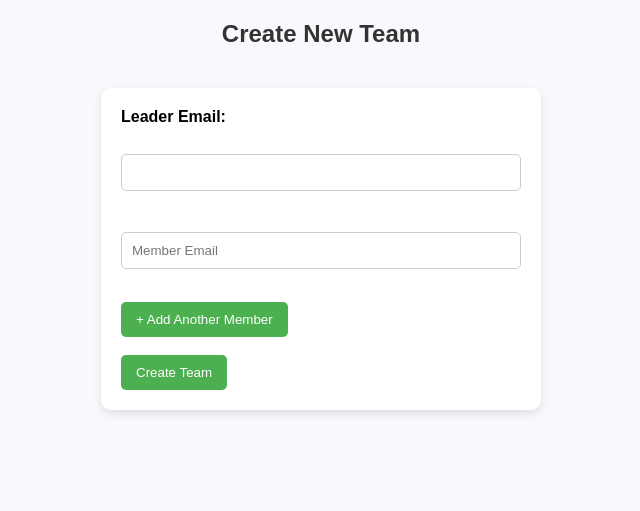
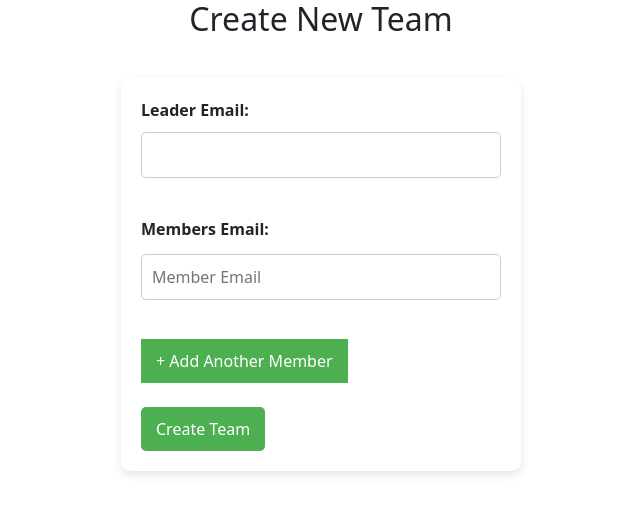
Before and after one commit to Sundhar1710/task-assigner, a Flask app: page /create_team in a window 1280 px wide. Shown: the top 511 px of the page, without its empty margins (319-959 px from the left). Run offline with Flask 3, Linux system fonts and the light colour scheme; the visitor is signed in with stand-in values (Sample User, id 1).

Commit message:
session handling is done and foriegn key for in teams table

```diff
--- a/app.py
+++ b/app.py
@@ -1,11 +1,21 @@
 from flask import Flask, render_template, request, redirect, url_for, session, flash
 from db_config import get_connection
 from email_remainder import send_email
+import mysql.connector
 import random, string
+import os, secrets
 from datetime import datetime
 
 app = Flask(__name__)
-app.secret_key = "yoursecretkey"  # Needed for sessions
+app.secret_key = os.environ.get("SECRET_KEY", secrets.token_hex(16))  # Needed for sessions
+
+@app.after_request
+def add_header(response):
+    response.headers["Cache-Control"] = "no-store, no-cache, must-revalidate, post-check=0, pre-check=0, max-age=0"
+    response.headers["Pragma"] = "no-cache"
+    response.headers["Expires"] = "-1"
+    return response
+
 
 @app.route('/')
 def index():
@@ -42,9 +52,15 @@
     if "manager_email" not in session:
         return redirect(url_for("manager_login"))
 
+    email = session.get("manager_email")
+
     conn = get_connection()
     cursor = conn.cursor()
-    cursor.execute("SELECT * FROM teams ORDER BY created_at DESC")
+    cursor.execute("SELECT manager_id FROM team_managers where email = %s",(email,))
+    temp = cursor.fetchone()
+    manager_id = temp[0]
+
+    cursor.execute("SELECT * FROM teams where manager_id = %s ORDER BY created_at DESC",(manager_id,))
     teams = cursor.fetchall()
     conn.close()
 
@@ -60,11 +76,13 @@
         leader_email = request.form["leader_email"]
         member_emails = request.form.getlist("member_email")
 
-        if not leader_email or not member_emails:
+        email = session.get('manager_email')
+
+        if not leader_email or not member_emails or not email:
             flash("Leader and at least one member email are required.")
             return redirect(url_for("create_team"))
 
-        # Generate unique team_id
+        # Generate unique team_id, password
         team_id = "TEAM" + ''.join(random.choices(string.digits, k=5))
         characters = string.ascii_letters + string.digits
         password = "".join(random.choices(characters, k=7))
@@ -72,17 +90,31 @@
         conn = get_connection()
         cursor = conn.cursor()
 
-        cursor.execute(
-            "INSERT INTO teams (team_id, leader_email, password) VALUES (%s, %s, %s)",
-            (team_id, leader_email, password)
-        )
+        try:
+            cursor.execute("SELECT manager_id FROM team_managers WHERE email = %s", (email,))
+            temp = cursor.fetchone()
+            manager_id = temp[0]
+            cursor.execute(
+            "INSERT INTO teams (team_id, leader_email, password, manager_id) VALUES (%s, %s, %s, %s)",
+            (team_id, leader_email, password, manager_id)
+            )
+            conn.commit()
+        except mysql.connector.IntegrityError:
+            error = "This leader already has a team!"
+            return redirect(url_for('create_team', error=error))
 
         for m_email in member_emails:
             if m_email.strip():
-                cursor.execute(
-                    "INSERT INTO team_members (team_id, member_email) VALUES (%s, %s)",
-                    (team_id, m_email.strip())
-                )
+                cursor.execute("SELECT * FROM teams WHERE leader_email = %s",(m_email,))
+                temp = cursor.fetchall()
+                if temp:
+                    error = f"{m_email} is already a leader try with different member!"
+                    return redirect(url_for('create_team', error=error))
+                else:
+                    cursor.execute(
+                        "INSERT INTO team_members (team_id, member_email) VALUES (%s, %s)",
+                        (team_id, m_email.strip())
+                    )
 
         conn.commit()
         conn.close()
@@ -95,7 +127,8 @@
 
         return redirect(url_for("managers_dashboard"))
 
-    return render_template("create_team.html")
+    error = request.args.get('error')  # ✅ get error from query string
+    return render_template("create_team.html", error=error)
 
 #manager edit team
 @app.route("/edit_team/<team_id>", methods=["GET", "POST"])
@@ -157,6 +190,7 @@
         conn.close()
 
         if user:
+            session["leader_email"] = email
             return redirect(url_for("leader_dashboard"))  # change to leader dashboard later
         else:
             flash("Invalid Leader credentials!", "danger")
@@ -166,6 +200,7 @@
 #member login
 @app.route("/member/login", methods=["GET", "POST"])
 def member_login():
+
     if request.method == "POST":
         team_id = request.form["team_id"]
         email = request.form["email"]
@@ -187,9 +222,17 @@
 
 @app.route('/leader')
 def leader_dashboard():
+    if "leader_email" not in session:
+        return redirect(url_for("leader_login"))
+
+    email = session.get("leader_email")
+
     conn = get_connection()
     cursor = conn.cursor()
-    cursor.execute("SELECT * FROM tasks ORDER BY due_date ASC")
+    cursor.execute("SELECT leader_email FROM teams where leader_email = %s",(email,))
+    temp = cursor.fetchone()
+    assigned_by = temp[0]
+    cursor.execute("SELECT * FROM tasks WHERE assigned_by = %s ORDER BY due_date ASC",(assigned_by,))
     tasks = cursor.fetchall()
     cursor.close()
     conn.close()
@@ -197,13 +240,16 @@
 
 @app.route('/member_dashboard')
 def member_dashboard():
+    if "member_email" not in session:
+        return redirect(url_for("member_login"))
+
     member_email = session.get('member_email')
 
     conn = get_connection()
     cursor = conn.cursor()
 
     cursor.execute("""
-        SELECT title, description, due_date, status
+        SELECT title, description, due_date, status, assigned_by
         FROM tasks
         WHERE email = %s
     """, (member_email,))
@@ -214,6 +260,15 @@
 
     return render_template("member_dashboard.html", tasks=tasks, member_email=member_email)
 
+@app.route("/leader_logout")
+def leader_logout():
+    session.pop("leader_email", None)                # ✅ clear session
+    return redirect(url_for("leader_login"))
+
+@app.route("/member_logout")
+def member_logout():
+    session.pop("member_email", None)                # ✅ clear session
+    return redirect(url_for("member_login"))
 
 @app.route('/add_task', methods=['GET', 'POST'])
 def add_task():
@@ -223,12 +278,14 @@
         due_date = request.form['due_date']
         email = request.form['email']
 
+        assigned_email = session.get("leader_email")
+
         conn = get_connection()
         cursor = conn.cursor()
         cursor.execute("""
-            INSERT INTO tasks (title, description, due_date, email, status)
-            VALUES (%s, %s, %s, %s, %s)
-        """, (title, description, due_date, email, 'pending'))
+            INSERT INTO tasks (title, description, due_date, email, status, assigned_by)
+            VALUES (%s, %s, %s, %s, %s, %s)
+        """, (title, description, due_date, email, 'pending', assigned_email))
         conn.commit()
         cursor.close()
         conn.close()
@@ -253,11 +310,11 @@
 
     cursor.execute("SELECT email FROM tasks WHERE id = %s", (task_id,))
     existing_task = cursor.fetchone()
-    email_id = existing_task[0]
     if not existing_task:
         cursor.close()
         conn.close()
         return redirect(url_for('leader_dashboard'))
+    email_id = existing_task[0]
 
     if request.method == 'POST':
         title = request.form['title']
@@ -297,7 +354,7 @@
     conn.close()
     return render_template('edit_task.html', task=task)
 
-@app.route('/delete/<int:task_id>')
+@app.route('/delete_task/<int:task_id>')
 def delete_task(task_id):
     conn = get_connection()
     cursor = conn.cursor()
--- a/schema.sql
+++ b/schema.sql
@@ -10,3 +10,8 @@
     status ENUM('Pending', 'Completed') DEFAULT 'Pending',
     created_at TIMESTAMP DEFAULT CURRENT_TIMESTAMP
 );
+
+ALTER TABLE teams
+ADD CONSTRAINT fk_manager
+FOREIGN KEY (manager_id) REFERENCES team_managers(manager_id)
+ON DELETE CASCADE;
--- a/templates/create_team.html
+++ b/templates/create_team.html
@@ -3,13 +3,18 @@
 <head>
     <title>Create Team</title>
     <link rel="stylesheet" href="{{url_for('static', filename='create_team.css')}}">
+      <link rel="stylesheet" href="https://cdn.jsdelivr.net/npm/bootstrap@5.3.2/dist/css/bootstrap.min.css">
 </head>
 <body>
+    {% if error %}
+        <div class="alert alert-danger" role="alert">⚠️ {{ error }}</div>
+    {% endif %}
+
     <h2>Create New Team</h2>
     <form method="POST">
         <label>Leader Email:</label><br>
         <input type="email" name="leader_email" required><br><br>
-
+        <label>Members Email:</label>
         <div id="memberFields">
             <input type="email" name="member_email" placeholder="Member Email" required>
         </div>
--- a/templates/edit_team.html
+++ b/templates/edit_team.html
@@ -12,6 +12,7 @@
         <input type="email" name="leader_email" value="{{ team.leader_email }}" required>
 
         <div id="memberFields">
+            <label>Members Email:</label>
             {% for m in members %}
                 <div>
                     <input type="email" name="member_email" value="{{ m.member_email }}" placeholder="Member Email" required>
```
Also changed, not shown: templates/leader_dashboard.html (+9 -2 lines), templates/manager_dashboard.html (+12 -0 lines), templates/member_dashboard.html (+11 -1 lines).
